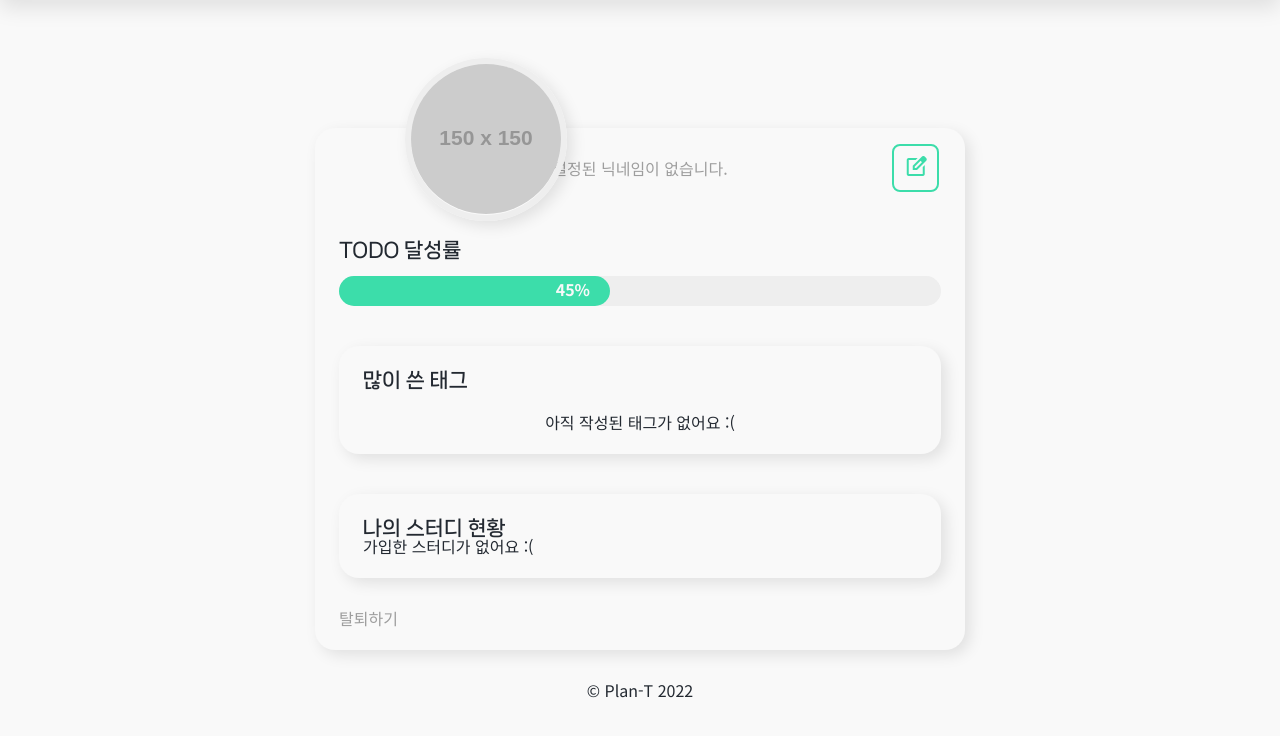
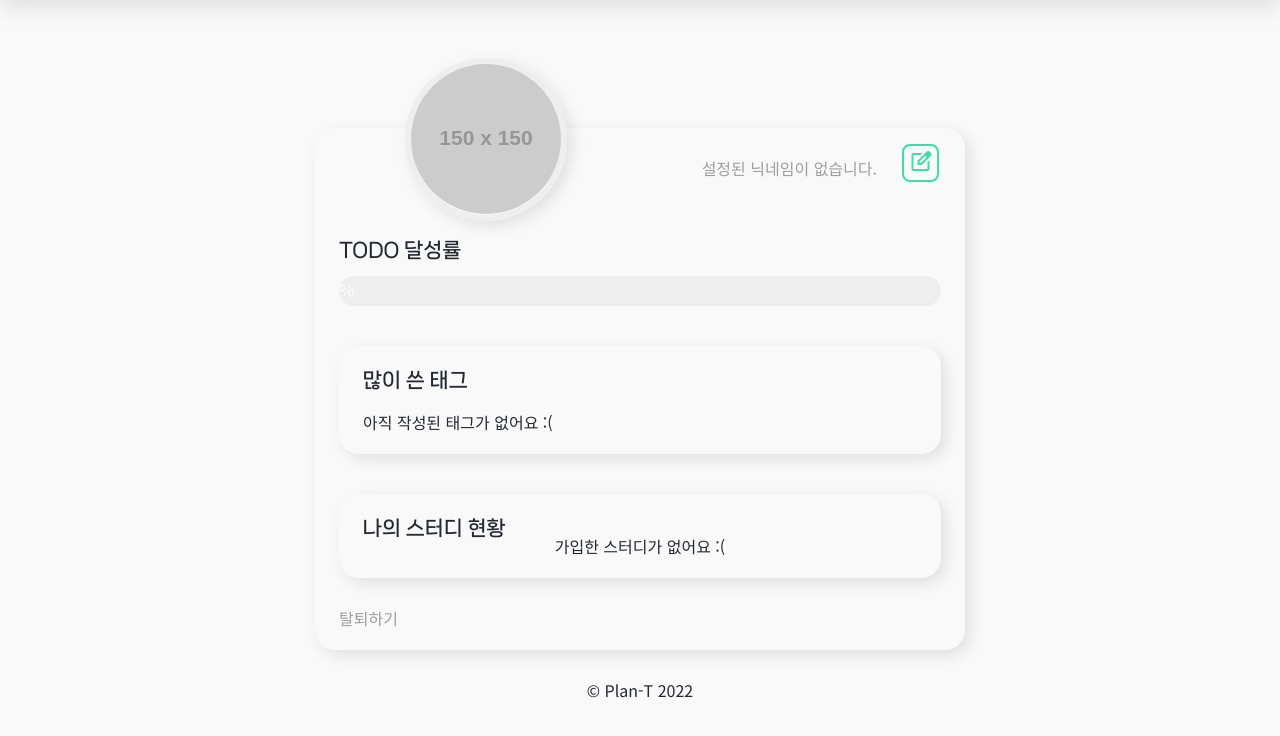
Before and after one commit to wdahlia/Plan-T, a Django app: template templates/accounts/working/mypage.html in a window 1280 px wide. Shown: the part 64-800 px from the top of the page. Run offline with Django 3.2, Linux system fonts and the light colour scheme; the template is opened without the code that fills it, so the values that code supplies are empty; grey boxes labelled with a size stand in for pictures from a placeholder-image service; some libraries are stand-ins or nearby versions.

Commit message:
templates: mypage 할일 퍼센트, tag, study 수정

```diff
--- a/static/script/script.js
+++ b/static/script/script.js
@@ -758,3 +758,12 @@ try {
     });
 
 } catch { }
+
+try {
+    const achievePer = document.querySelector(".achieve-per");
+    const achieveNum = document.querySelector('.achiever-num');
+
+    achieveNum.innerText = `${achievePer.dataset.achievePer}%`;
+    achievePer.style.width = `${achievePer.dataset.achievePer}%`;
+
+} catch { }
--- a/static/styles/accounts.css
+++ b/static/styles/accounts.css
@@ -245,8 +245,9 @@
 
 #mypage .user-info {
 	display: grid;
-	justify-content: center;
-	justify-items: start;
+	justify-content: end;
+	justify-items: end;
+	margin-right: 4rem;
 }
 #mypage .user-info .profile-img {
 	position: absolute;
@@ -267,7 +268,7 @@
 	color: var(--main);
 	border: 2px solid var(--main);
 	border-radius: 0.5rem;
-	padding: 0.6rem;
+	padding: 0.3rem;
 	transition: 0.3s ease;
 }
 #mypage .user-info .update-btn:hover {
@@ -302,9 +303,10 @@
 	position: absolute;
 	left: 0;
 	bottom: 0;
-	width: 45%;
+	width: 0%;
+	transition: 0.8s ease;
 }
-#mypage .todo-achieve .achieve-per span {
+#mypage .todo-achieve .achieve-per .achiever-num {
 	position: absolute;
 	left: 80%;
 	bottom: 30%;
@@ -318,12 +320,13 @@
 #mypage .user-tag .tag-area {
 	display: flex;
 	flex-wrap: wrap;
-	justify-content: space-evenly;
+	/* justify-content: space-evenly; */
 }
 
 #mypage .user-tag .tag {
 	border-radius: 20px;
 	padding: 0.5rem 1rem;
+	margin-right: 0.5rem;
 	box-shadow: 5px 5px 15px rgba(0, 0, 0, 0.1);
 }
 #mypage .user-tag .tag-count {
@@ -333,15 +336,28 @@
 	border-radius: 50%;
 	margin-left: 0.7rem;
 }
+#mypage .user-tag .tag:hover {
+	background: var(--sub);
+}
 
 #mypage .user-study-area {
 	display: flex;
+	flex-wrap: wrap;
+	justify-content: center;
 }
+/* #mypage .user-study-area .study-box{} */
 #mypage .user-study-area .tit {
 	padding: 0.5rem;
 	background: var(--sub);
 	border-radius: 1rem;
 	margin-bottom: 1rem;
+}
+#mypage .user-study-area .desc {
+	overflow: hidden;
+	text-overflow: ellipsis;
+	display: -webkit-inline-box;
+	-webkit-box-orient: vertical;
+	-webkit-line-clamp: 3;
 }
 
 #mypage .user-del-btn {
--- a/templates/accounts/working/mypage.html
+++ b/templates/accounts/working/mypage.html
@@ -24,8 +24,8 @@
         <div class="todo-achieve">
             <h4 class="tit">TODO 달성률</h4>
             <p class="achieve-bg"></p>
-            <p class="achieve-per">
-                <span>45%</span>
+            <p class="achieve-per" data-achieve-per="{{percent}}">
+                <span class="achiever-num">0%</span>
             </p>
         </div>
         <div class="user-tag box">
@@ -46,9 +46,9 @@
             <h4 class="tit">나의 스터디 현황</h4>
             <div class="user-study-area">
                 {% for study in joined_studies %}
-                <div class="box">
+                <div class="box study-box">
                     <p class="tit">{{ study.title }}</p>
-                    <p>{{ study.desc }}</p>
+                    <p class="desc">{{ study.desc }}</p>
                 </div>
                 {% empty%}
                 <span>가입한 스터디가 없어요 :( </span>
```
